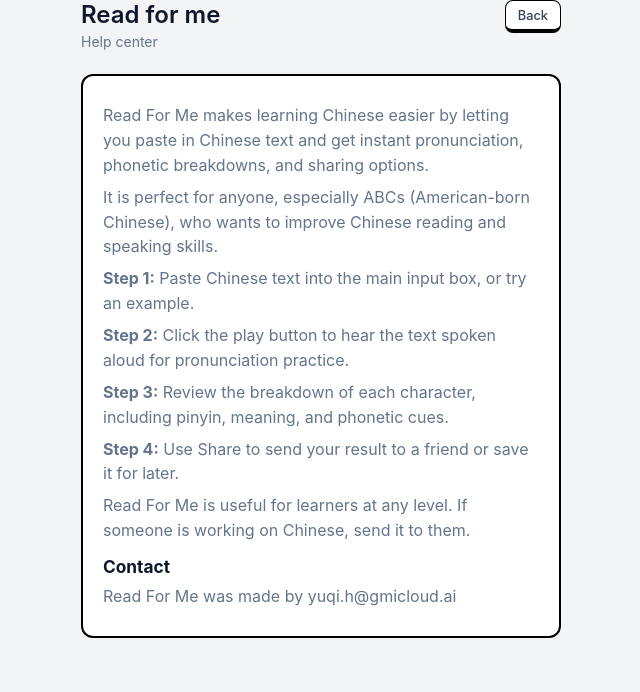
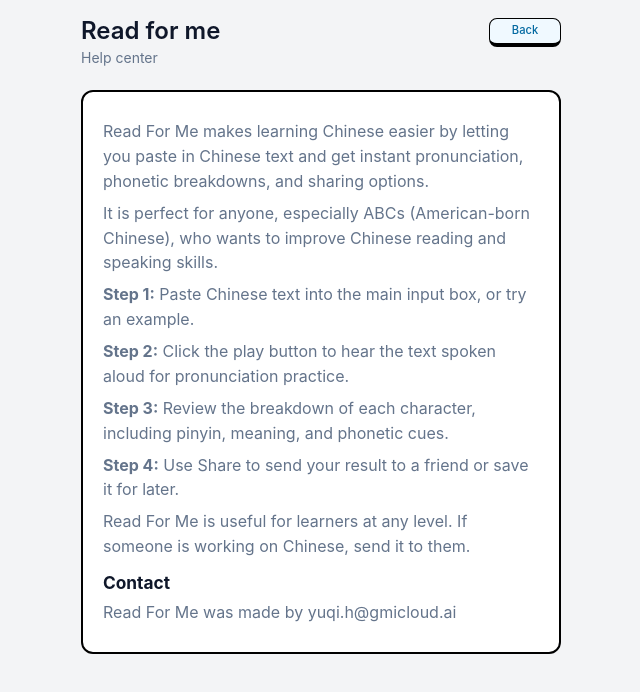
Before and after one commit to moue/abchinese, a website: page help.html in a window 1280 px wide. Shown: the whole page, without its empty margins (319-959 px from the left). Drawn offline with Linux system fonts and the light colour scheme.

Commit message:
Minor styling fixes

```diff
--- a/help.html
+++ b/help.html
@@ -11,7 +11,7 @@
     <div class="header">
         <h1>Read for me</h1>
         <div class="header-actions">
-            <a href="/" class="btn btn-secondary btn-small btn-help">Back</a>
+            <a href="/" class="btn-share btn-help header-action-btn">Back</a>
         </div>
     </div>
     <p class="subtitle">Help center</p>
--- a/style.css
+++ b/style.css
@@ -19,6 +19,7 @@
     font-family: -apple-system, BlinkMacSystemFont, "Segoe UI", Roboto, sans-serif;
     background: var(--bg);
     color: var(--text);
+    padding-top: 1rem;
 }
 
 main {
@@ -289,11 +290,14 @@
     display: flex;
     flex-direction: column;
     align-items: flex-end;
-    gap: .35rem
+    gap: .25rem
 }
 
-.header-actions .btn-share {
-    width: 84px;
+.header-action-btn {
+    width: 72px;
+    padding: .22rem .5rem;
+    font-size: .66rem;
+    line-height: 1.2;
     text-align: center
 }
 
@@ -718,6 +722,12 @@
         padding: .3rem .75rem
     }
 
+    .header-action-btn {
+        width: 72px;
+        padding: .22rem .5rem;
+        font-size: .66rem
+    }
+
     .btn-play {
         background: #3a2f10;
         color: #fde68a;
```
Also changed, not shown: index.html (+2 -2 lines).
